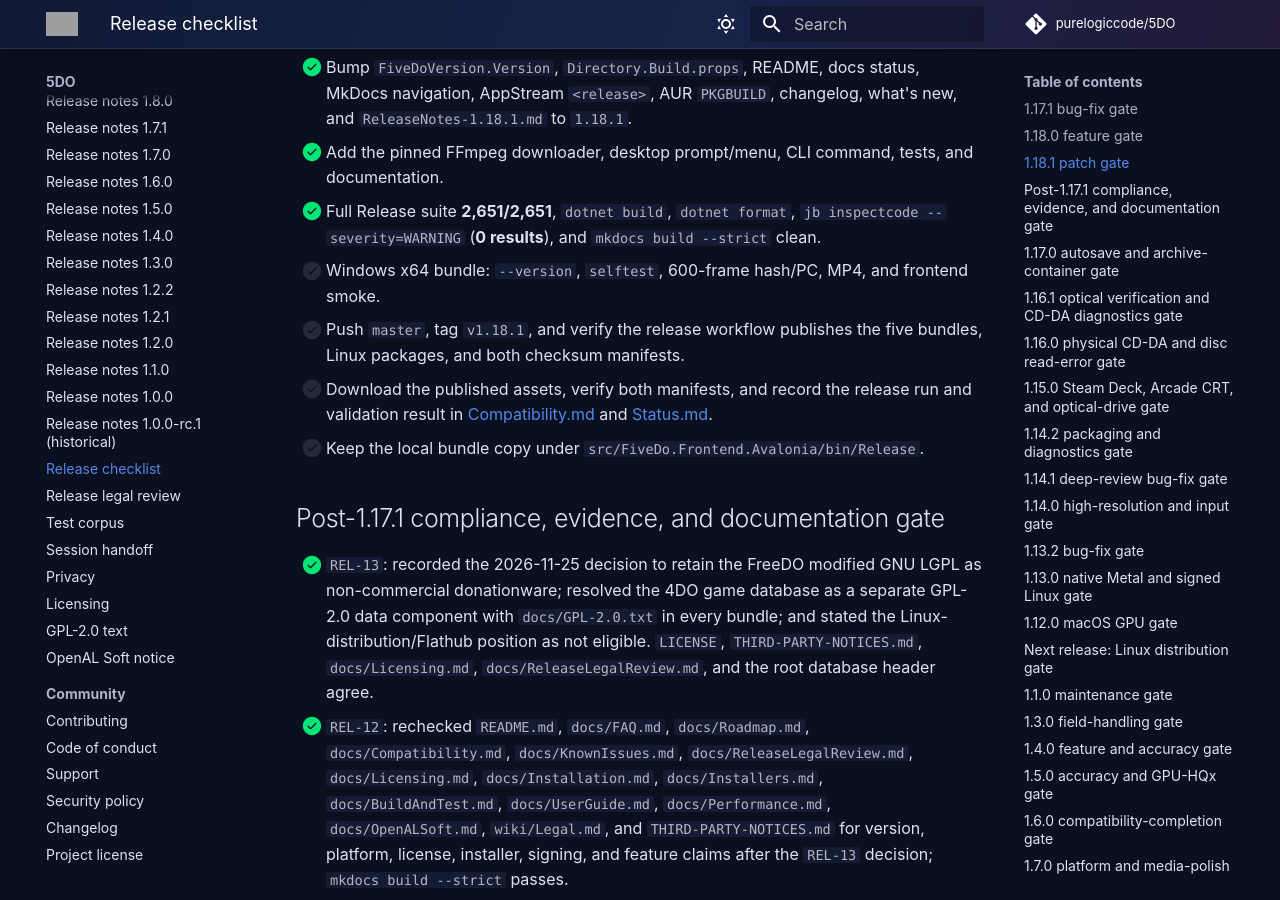
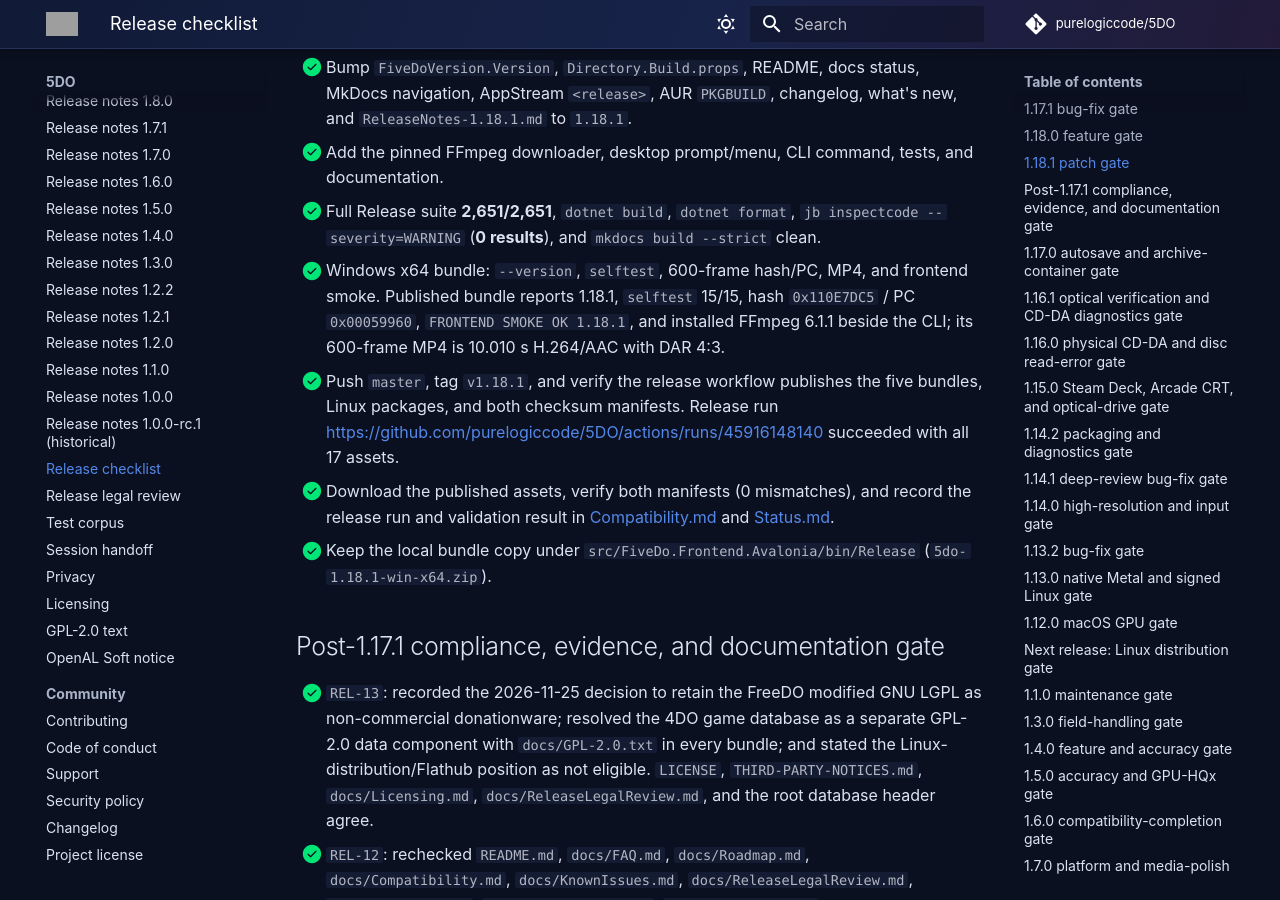
Before and after one commit to purelogiccode/5DO, an MkDocs documentation site: the page built from docs/ReleaseChecklist.md, in a window 1280 px wide and 900 px high, scrolled down 2832 px. Built offline with MkDocs 1.6.1 and Material for MkDocs 9.7.7, drawn with Linux system fonts in a browser that asks for light colours; comment, search, counter and statistics services are not loaded; grey boxes are pictures that could not be loaded.

Commit message:
Record v1.18.1 release evidence
Publish run 45916148140, 17 assets, 0 checksum mismatches, and the published win-x64 bundle/FFmpeg installation validation.

```diff
--- a/docs/ReleaseChecklist.md
+++ b/docs/ReleaseChecklist.md
@@ -114,14 +114,19 @@ run, screenshot, or recorded hash), not just an intention. Update `docs/Status.m
 - [x] Full Release suite **2,651/2,651**, `dotnet build`, `dotnet format`,
       `jb inspectcode --severity=WARNING` (**0 results**), and `mkdocs build --strict`
       clean.
-- [ ] Windows x64 bundle: `--version`, `selftest`, 600-frame hash/PC, MP4, and frontend
-      smoke.
-- [ ] Push `master`, tag `v1.18.1`, and verify the release workflow publishes the five
-      bundles, Linux packages, and both checksum manifests.
-- [ ] Download the published assets, verify both manifests, and record the release run
-      and validation result in [Compatibility.md](Compatibility.md) and
+- [x] Windows x64 bundle: `--version`, `selftest`, 600-frame hash/PC, MP4, and frontend
+      smoke. Published bundle reports 1.18.1, `selftest` 15/15, hash `0x110E7DC5` / PC
+      `0x00059960`, `FRONTEND SMOKE OK 1.18.1`, and installed FFmpeg 6.1.1 beside the
+      CLI; its 600-frame MP4 is 10.010 s H.264/AAC with DAR 4:3.
+- [x] Push `master`, tag `v1.18.1`, and verify the release workflow publishes the five
+      bundles, Linux packages, and both checksum manifests. Release run
+      <https://github.com/purelogiccode/5DO/actions/runs/45916148140> succeeded with all
+      17 assets.
+- [x] Download the published assets, verify both manifests (0 mismatches), and record the
+      release run and validation result in [Compatibility.md](Compatibility.md) and
       [Status.md](Status.md).
-- [ ] Keep the local bundle copy under `src/FiveDo.Frontend.Avalonia/bin/Release`.
+- [x] Keep the local bundle copy under `src/FiveDo.Frontend.Avalonia/bin/Release`
+      (`5do-1.18.1-win-x64.zip`).
 
 ## Post-1.17.1 compliance, evidence, and documentation gate
 
```
Also changed, not shown: docs/Compatibility.md (+9 -0 lines), docs/ImplementationPlanArchive.md (+3 -1 lines), docs/ReleaseNotes-1.18.1.md (+2 -0 lines), docs/Status.md (+6 -1 lines).
